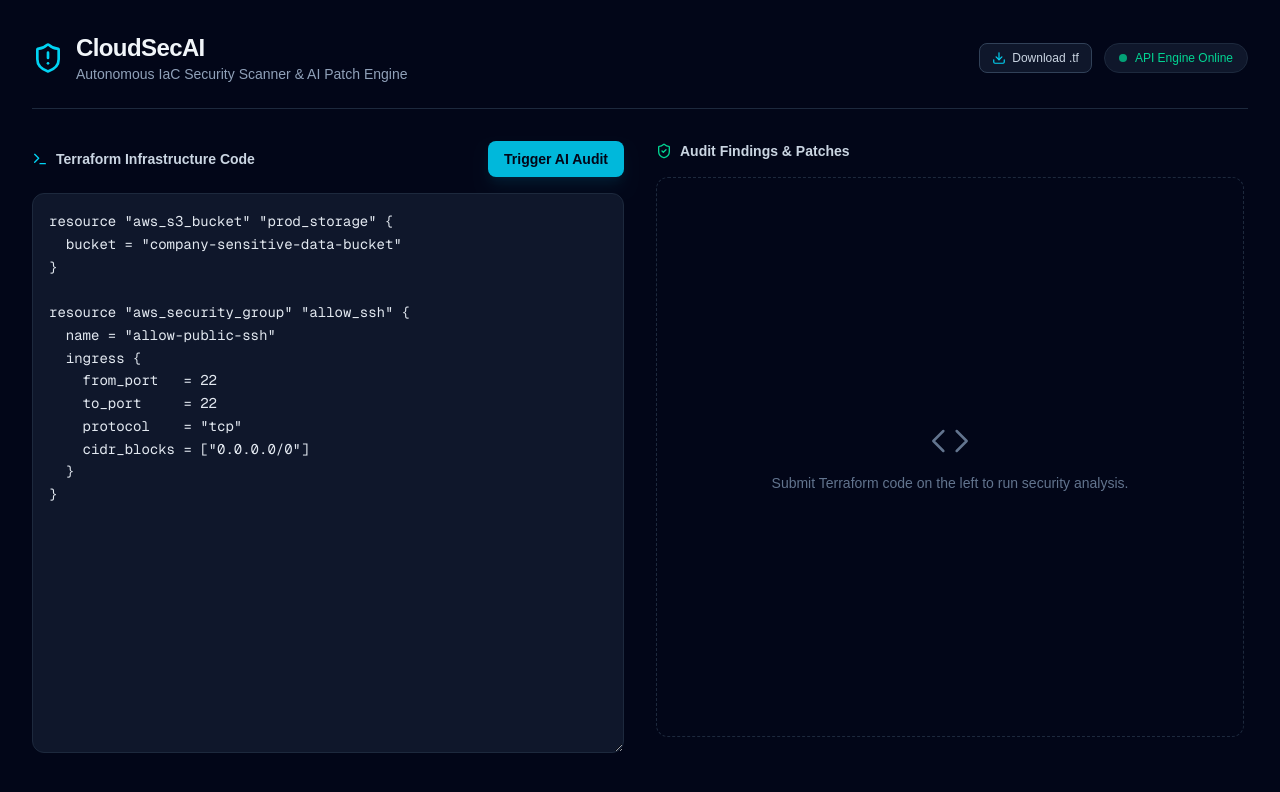
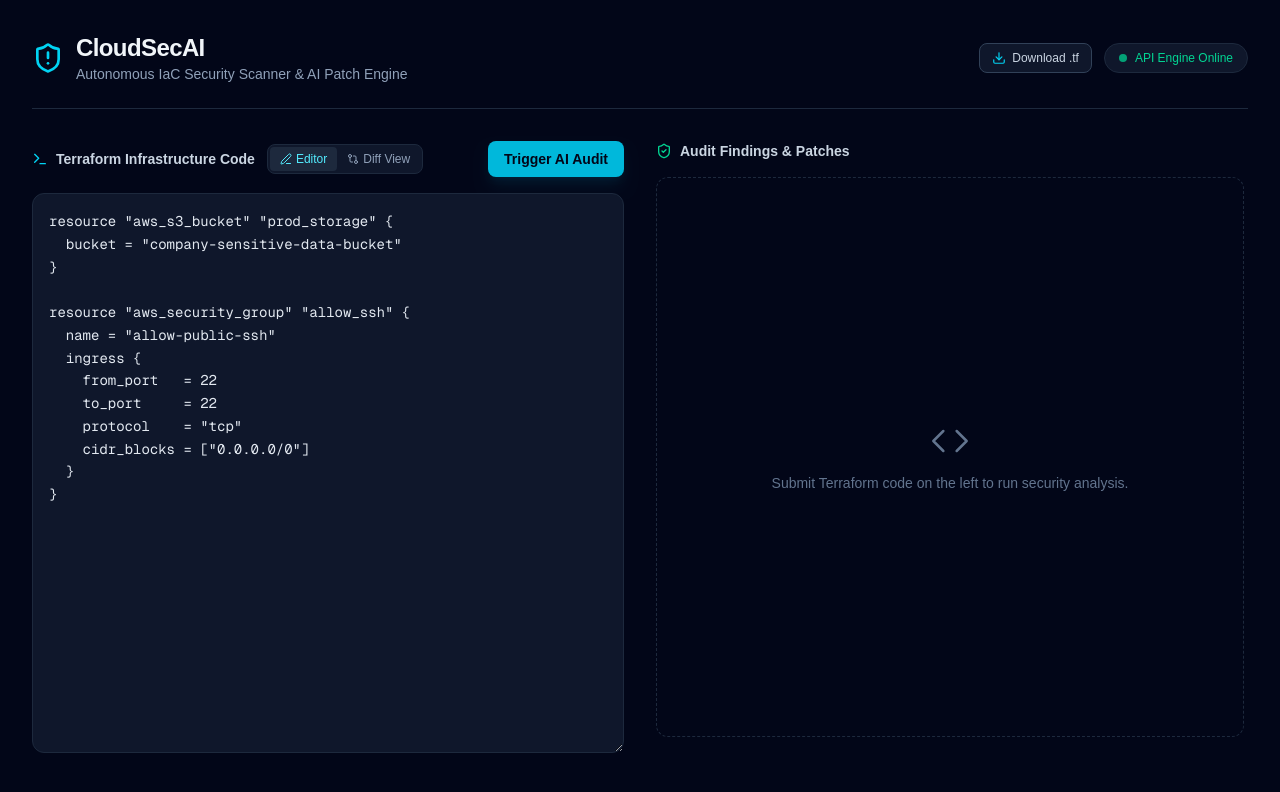
Before and after one commit to Itznikhil028/cloudsec-ai, a Next.js app in the folder apps/web/: page / in a window 1280 px wide. Shown: the top 792 px of the page. Built offline with nearby package versions, Linux system fonts and the light colour scheme.

Commit message:
feat(ui): add visual side-by-side git diff viewer for original vs patched hcl

```diff
--- a/apps/web/app/page.tsx
+++ b/apps/web/app/page.tsx
@@ -1,7 +1,11 @@
 "use client";
 
 import { useState } from "react";
-import { ShieldAlert, ShieldCheck, Terminal, Code, Wrench, CheckCircle2, Sparkles, Download, FileJson } from "lucide-react";
+import {
+  ShieldAlert, ShieldCheck, Terminal, Code, Wrench,
+  CheckCircle2, Sparkles, Download, FileJson, GitCompare, Edit3
+} from "lucide-react";
+import { diffLines, Change } from "diff";
 
 interface Finding {
   id: string;
@@ -38,10 +42,12 @@ resource "aws_security_group" "allow_ssh" {
 }`;
 
 export default function Home() {
+  const [originalIac, setOriginalIac] = useState(DEFAULT_IAC);
   const [iacCode, setIacCode] = useState(DEFAULT_IAC);
   const [loading, setLoading] = useState(false);
   const [scanResult, setScanResult] = useState<ScanResult | null>(null);
   const [appliedRule, setAppliedRule] = useState<string | null>(null);
+  const [viewMode, setViewMode] = useState<"editor" | "diff">("editor");
 
   const runScan = async (codeToScan: string) => {
     setLoading(true);
@@ -130,6 +136,8 @@ export default function Home() {
     URL.revokeObjectURL(url);
   };
 
+  const diffResult: Change[] = diffLines(originalIac, iacCode);
+
   return (
     <main className="min-h-screen bg-slate-950 text-slate-100 p-8">
       <div className="max-w-7xl mx-auto space-y-8">
@@ -170,11 +178,34 @@ export default function Home() {
         <div className="grid grid-cols-1 lg:grid-cols-2 gap-8">
           <section className="space-y-4">
             <div className="flex justify-between items-center">
+              <div className="flex items-center gap-3">
                 <span className="text-sm font-semibold text-slate-300 flex items-center gap-2">
                   <Terminal className="w-4 h-4 text-cyan-400" /> Terraform Infrastructure Code
                 </span>
+                <div className="flex items-center bg-slate-900 border border-slate-800 rounded-lg p-0.5 text-xs">
                   <button
-                onClick={() => runScan(iacCode)}
+                    onClick={() => setViewMode("editor")}
+                    className={`px-2.5 py-1 rounded flex items-center gap-1 cursor-pointer transition-colors ${
+                      viewMode === "editor" ? "bg-slate-800 text-cyan-300 font-medium" : "text-slate-400 hover:text-slate-200"
+                    }`}
+                  >
+                    <Edit3 className="w-3 h-3" /> Editor
+                  </button>
+                  <button
+                    onClick={() => setViewMode("diff")}
+                    className={`px-2.5 py-1 rounded flex items-center gap-1 cursor-pointer transition-colors ${
+                      viewMode === "diff" ? "bg-slate-800 text-emerald-300 font-medium" : "text-slate-400 hover:text-slate-200"
+                    }`}
+                  >
+                    <GitCompare className="w-3 h-3" /> Diff View
+                  </button>
+                </div>
+              </div>
+              <button
+                onClick={() => {
+                  setOriginalIac(iacCode);
+                  runScan(iacCode);
+                }}
                 disabled={loading}
                 className="bg-cyan-500 hover:bg-cyan-600 disabled:opacity-50 text-slate-950 font-semibold px-4 py-2 rounded-lg text-sm transition-colors flex items-center gap-2 cursor-pointer shadow-lg shadow-cyan-500/10"
               >
@@ -182,12 +213,36 @@ export default function Home() {
               </button>
             </div>
 
+            {viewMode === "editor" ? (
               <textarea
                 value={iacCode}
                 onChange={(e) => setIacCode(e.target.value)}
                 className="w-full h-[560px] bg-slate-900 border border-slate-800 rounded-xl p-4 font-mono text-sm text-slate-200 focus:outline-none focus:ring-2 focus:ring-cyan-500/50 leading-relaxed"
                 spellCheck="false"
               />
+            ) : (
+              <div className="w-full h-[560px] bg-slate-900 border border-slate-800 rounded-xl p-4 font-mono text-xs overflow-y-auto leading-relaxed">
+                <div className="text-slate-500 border-b border-slate-800 pb-2 mb-2 flex justify-between">
+                  <span>--- Original Insecure Baseline</span>
+                  <span className="text-emerald-400">+++ Remediated Compliant Code</span>
+                </div>
+                {diffResult.map((part, index) => {
+                  const color = part.added
+                    ? "bg-emerald-950/40 text-emerald-300 border-l-2 border-emerald-500 pl-2 block"
+                    : part.removed
+                    ? "bg-rose-950/40 text-rose-300 border-l-2 border-rose-500 pl-2 block line-through opacity-75"
+                    : "text-slate-400 pl-2.5 block";
+                  const prefix = part.added ? "+ " : part.removed ? "- " : "  ";
+                  return (
+                    <div key={index} className={color}>
+                      {part.value.split("\n").map((line, lIdx) =>
+                        line ? <div key={lIdx}>{prefix}{line}</div> : null
+                      )}
+                    </div>
+                  );
+                })}
+              </div>
+            )}
           </section>
 
           <section className="space-y-4">
--- a/apps/web/package.json
+++ b/apps/web/package.json
@@ -10,6 +10,7 @@
   },
   "dependencies": {
     "clsx": "^2.1.1",
+    "diff": "^9.0.0",
     "lucide-react": "^1.51.0",
     "next": "16.3.8",
     "react": "19.2.8",
@@ -18,6 +19,7 @@
   },
   "devDependencies": {
     "@tailwindcss/postcss": "^4",
+    "@types/diff": "^7.0.2",
     "@types/node": "^20",
     "@types/react": "^19",
     "@types/react-dom": "^19",
```
Also changed, not shown: 1 other file (tests, documents, lock files or other folders). Lines whose indentation alone changed are shown as unchanged.
